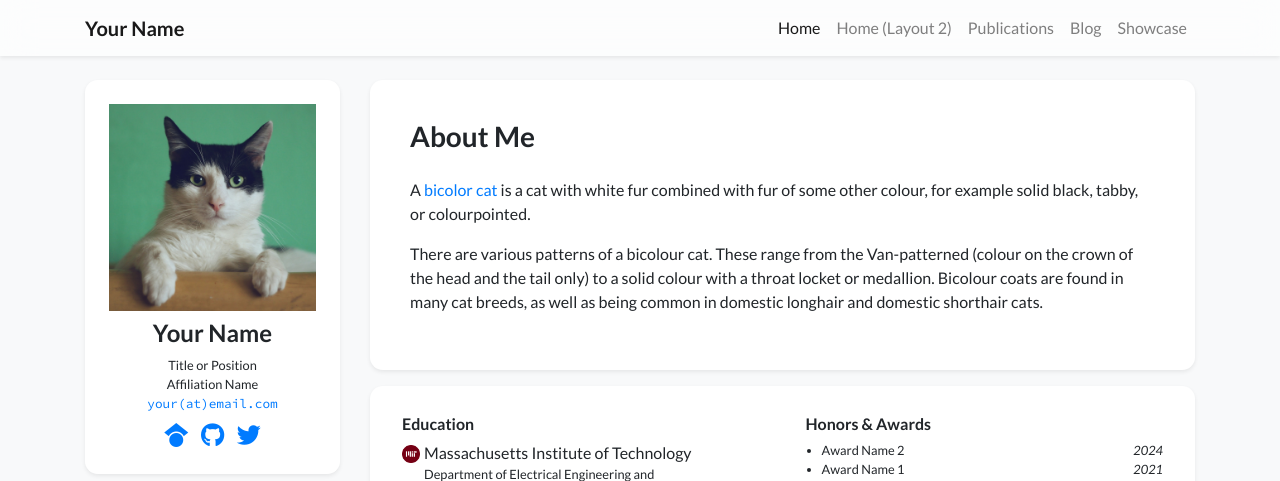
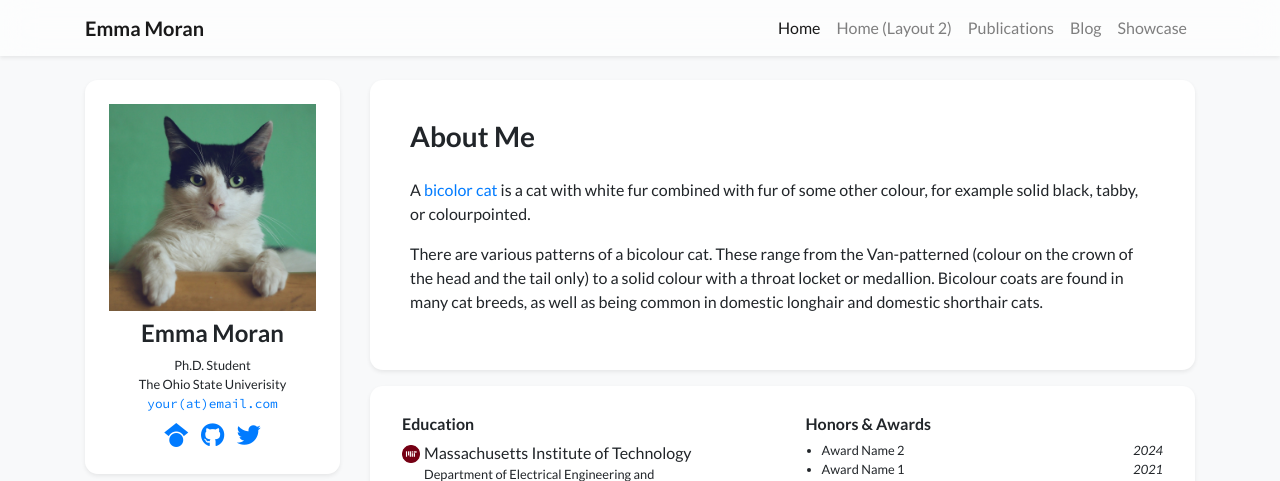
Before and after one commit to emoran7171/emoran.github.io, a Jekyll site: the page built from index.html, in a window 1280 px wide. Shown: the top 481 px of the page. Built offline with Jekyll 4.4.1, drawn with Linux system fonts in a browser that asks for light colours; nearby versions of some CDN libraries; a style sheet for code colours, icons or effects is not loaded.

Commit message:
Change profile details for Emma Moran
Updated profile information for Emma Moran.

```diff
--- a/_data/profile.yml
+++ b/_data/profile.yml
@@ -1,10 +1,10 @@
-primary_name: "Your Name"
+primary_name: "Emma Moran"
 secondary_name: ""
-navbar_name: "Your Name"
+navbar_name: "Emma Moran"
 
 positions:
-- name: Title or Position
-- name: Affiliation Name
+- name: Ph.D. Student
+- name: The Ohio State Univerisity
   logo: /assets/images/badges/MIT_Social_circle.png  # Logo is optional
 
 
```
